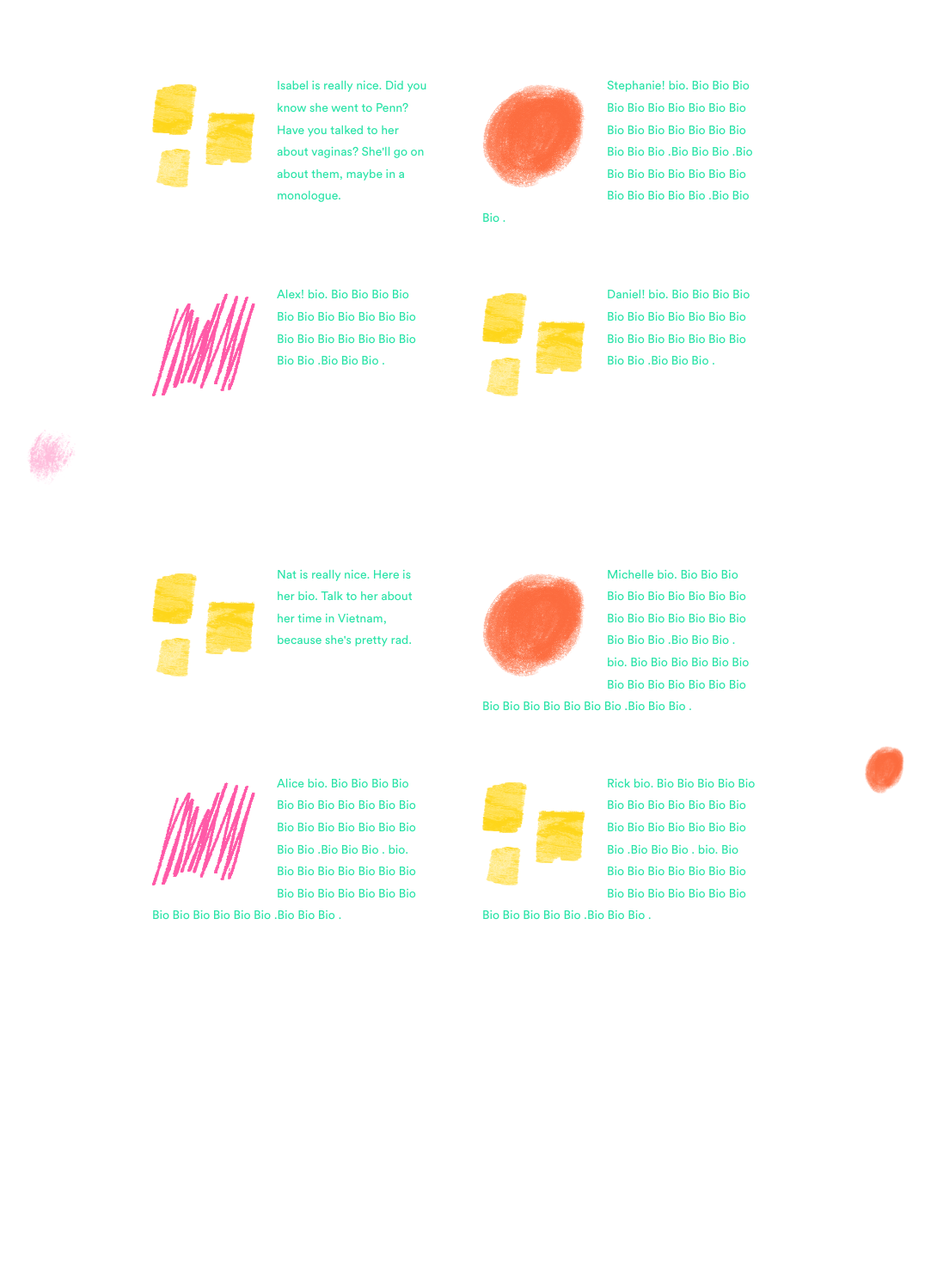
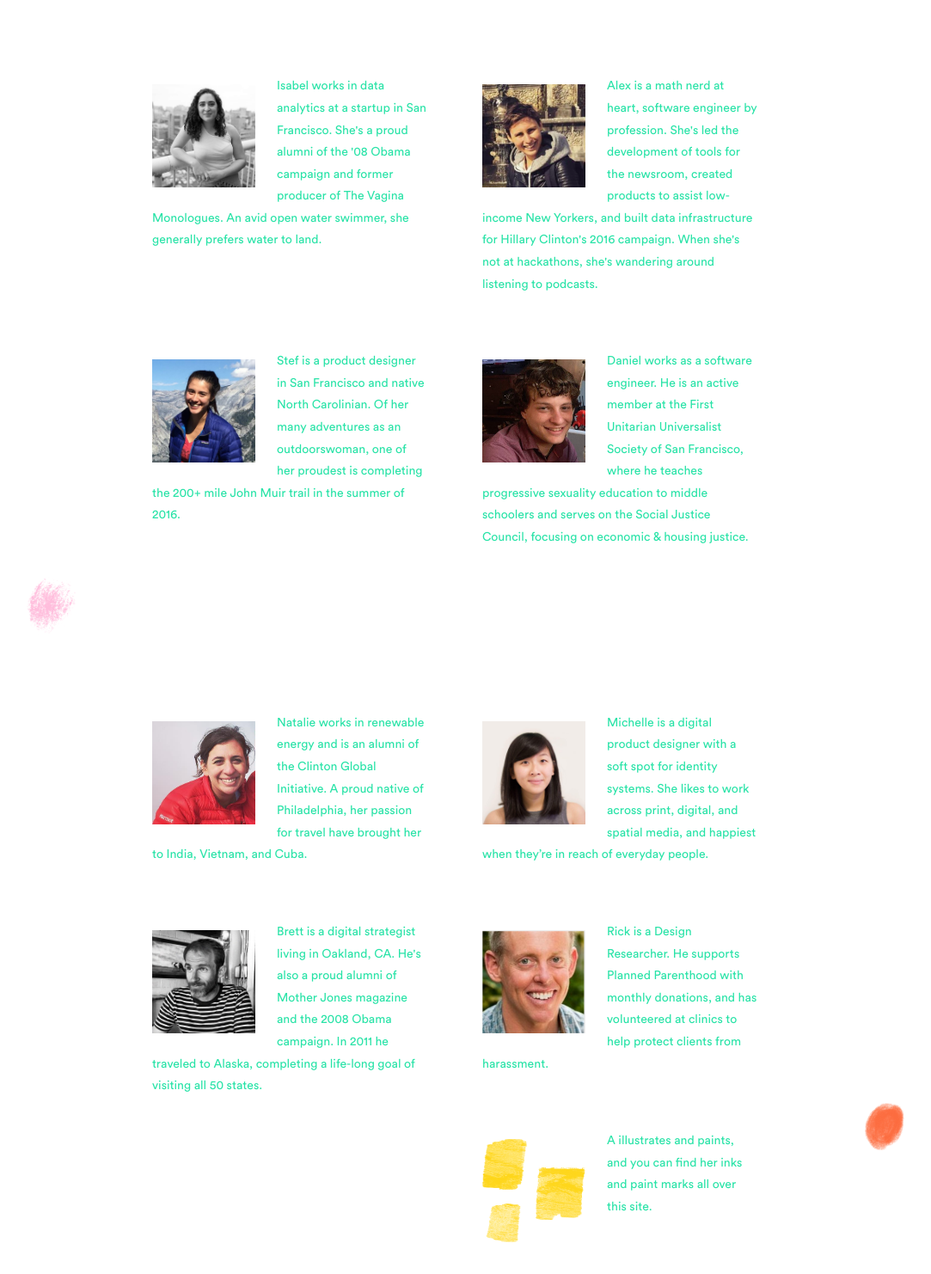
Before and after one commit to jackowayed/syncwithus-landing, a Flask app: page /about in a window 1280 px wide. Shown: the part 1454-2936 px from the top of the page at 86% size, without its empty margins (95-1178 px from the left). Before the commit the page ends 2524 px from the top, so only its background shows below. Run offline with Flask 2, Linux system fonts and the light colour scheme; some libraries are stand-ins or nearby versions.

Commit message:
added the real photos and about text for the /about page
- also updated header and '#SyncWithUs' to link to crowdrise page

```diff
--- a/templates/about.html
+++ b/templates/about.html
@@ -18,7 +18,9 @@
 <body id="about-page">
 
 <header>
-    <img src="static/img/logo_marks.png" id="logo">
+    <a href="http://www.crowdrise.com/syncwithus">
+        <img src="static/img/logo_marks.png" id="logo">
+    </a>
 </header>
 
 <section class="container about">
@@ -27,7 +29,7 @@
         <div class="text">
             <h1>ABOUT US</h1>
             <br>
-            <p>#SyncWithUs is a grassroots effort to protect reproductive rights across the United States. We are a volunteer team of organizers, illustrators, designers, and engineers from coast to coast. Join us in fighting to keep Planned Parenthood thriving.</p>
+            <p><a style="text-decoration: none;" href="http://www.crowdrise.com/syncwithus">#SyncWithUs</a> is a grassroots effort to protect reproductive rights across the United States. We are a volunteer team of organizers, illustrators, designers, and engineers from coast to coast. Join us in fighting to keep Planned Parenthood thriving.</p>
             <br>
             <p>Want to talk to us? Give us a shout at <a href="mailto:hello@syncwithus.org?Subject=Hello" target="_top">hello@syncwithus.org</a>. We’d love to hear from you.</p>
 
@@ -41,20 +43,20 @@
 
         <div class="text">
             <div class="team-member">
-                <img src="static/img/blocks-yellow.png">
-                <p>Isabel is really nice.  Did you know she went to Penn?  Have you talked to her about vaginas?  She'll go on about them, maybe in a monologue.</p>
+                <img src="static/img/isabel.png">
+                <p>Isabel works in data analytics at a startup in San Francisco. She's a proud alumni of the '08 Obama campaign and former producer of The Vagina Monologues. An avid open water swimmer, she generally prefers water to land.</p>
             </div>
             <div class="team-member">
-                <img src="static/img/spot-orange.png">
-                <p>Stephanie! bio.  Bio Bio Bio Bio Bio Bio Bio Bio Bio Bio Bio Bio Bio Bio Bio Bio Bio Bio Bio Bio .Bio Bio Bio .Bio Bio Bio Bio Bio Bio Bio Bio Bio Bio Bio Bio Bio .Bio Bio Bio .
+                <img src="static/img/alex.png">
+                <p>Alex is a math nerd at heart, software engineer by profession. She's led the development of tools for the newsroom, created products to assist low-income New Yorkers, and built data infrastructure for Hillary Clinton's 2016 campaign.  When she's not at hackathons, she's wandering around listening to podcasts.</p>
             </div>
             <div class="team-member">
-                <img src="static/img/scratch-pink.png">
-                <p>Alex! bio.  Bio Bio Bio Bio Bio Bio Bio Bio Bio Bio Bio Bio Bio Bio Bio Bio Bio Bio Bio Bio .Bio Bio Bio .</p>
+                <img src="static/img/steph.png">
+                <p>Stef is a product designer in San Francisco and native North Carolinian. Of her many adventures as an outdoorswoman, one of her proudest is completing the 200+ mile John Muir trail in the summer of 2016.</p>
             </div>
             <div class="team-member">
-                <img src="static/img/blocks-yellow.png">
-                <p>Daniel! bio.  Bio Bio Bio Bio Bio Bio Bio Bio Bio Bio Bio Bio Bio Bio Bio Bio Bio Bio Bio Bio .Bio Bio Bio .</p>
+                <img src="static/img/daniel.jpg">
+                <p>Daniel works as a software engineer. He is an active member at the First Unitarian Universalist Society of San Francisco, where he teaches progressive sexuality education to middle schoolers and serves on the Social Justice Council, focusing on economic & housing justice.</p>
             </div>
 
         </div>
@@ -68,20 +70,24 @@
 
         <div class="text">
             <div class="team-member">
-                <img src="static/img/blocks-yellow.png">
-                <p>Nat is really nice.  Here is her bio.  Talk to her about her time in Vietnam, because she's pretty rad.</p>
+                <img src="static/img/nat.png">
+                <p>Natalie works in renewable energy and is an alumni of the Clinton Global Initiative. A proud native of Philadelphia, her passion for travel have brought her to India, Vietnam, and Cuba.</p>
             </div>
             <div class="team-member">
-                <img src="static/img/spot-orange.png">
-                <p>Michelle  bio.  Bio Bio Bio Bio Bio Bio Bio Bio Bio Bio Bio Bio Bio Bio Bio Bio Bio Bio Bio Bio .Bio Bio Bio . bio.  Bio Bio Bio Bio Bio Bio Bio Bio Bio Bio Bio Bio Bio Bio Bio Bio Bio Bio Bio Bio .Bio Bio Bio .</p>
+                <img src="static/img/michelle.png">
+                <p>Michelle is a digital product designer with a soft spot for identity systems. She likes to work across print, digital, and spatial media, and happiest when they’re in reach of everyday people.</p>
             </div>
             <div class="team-member">
-                <img src="static/img/scratch-pink.png">
-                <p>Alice  bio.  Bio Bio Bio Bio Bio Bio Bio Bio Bio Bio Bio Bio Bio Bio Bio Bio Bio Bio Bio Bio .Bio Bio Bio . bio.  Bio Bio Bio Bio Bio Bio Bio Bio Bio Bio Bio Bio Bio Bio Bio Bio Bio Bio Bio Bio .Bio Bio Bio .</p>
+                <img src="static/img/brett.png">
+                <p>Brett is a digital strategist living in Oakland, CA. He's also a proud alumni of Mother Jones magazine and the 2008 Obama campaign. In 2011 he traveled to Alaska, completing a life-long goal of visiting all 50 states.</p>
+            </div>
+            <div class="team-member">
+                <img src="static/img/rick.png">
+                <p>Rick is a Design Researcher. He supports Planned Parenthood with monthly donations, and has volunteered at clinics to help protect clients from harassment. </p>
             </div>
             <div class="team-member">
                 <img src="static/img/blocks-yellow.png">
-                <p>Rick  bio.  Bio Bio Bio Bio Bio Bio Bio Bio Bio Bio Bio Bio Bio Bio Bio Bio Bio Bio Bio Bio .Bio Bio Bio . bio.  Bio Bio Bio Bio Bio Bio Bio Bio Bio Bio Bio Bio Bio Bio Bio Bio Bio Bio Bio Bio .Bio Bio Bio .</p>
+                <p>A illustrates and paints, and you can find her inks and paint marks all over this site. </p>
             </div>
 
         </div>
```
Also changed, not shown: static/img/alex.png (added), static/img/brett.png (added), static/img/daniel.jpg (added), static/img/isabel.png (added), static/img/michelle.png (added), static/img/nat.png (added), static/img/rick.png (added), static/img/steph.png (added).
